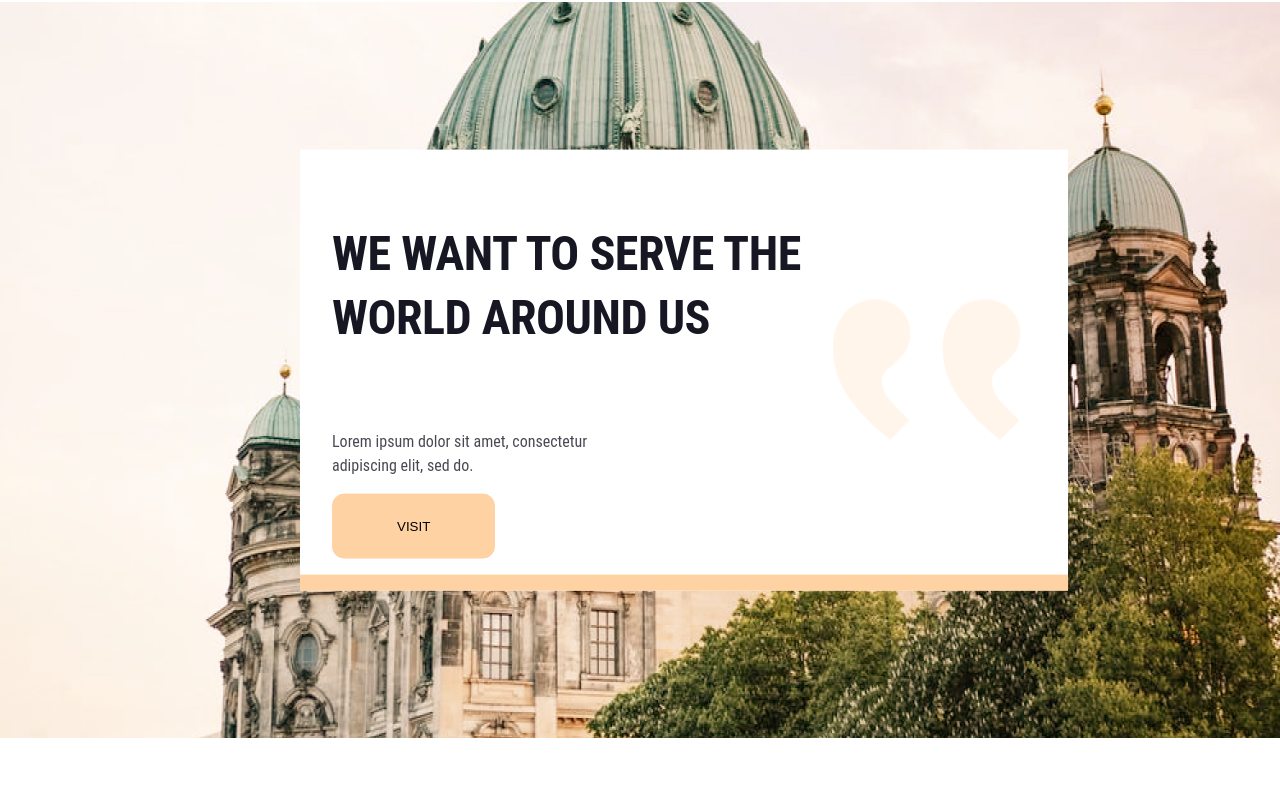
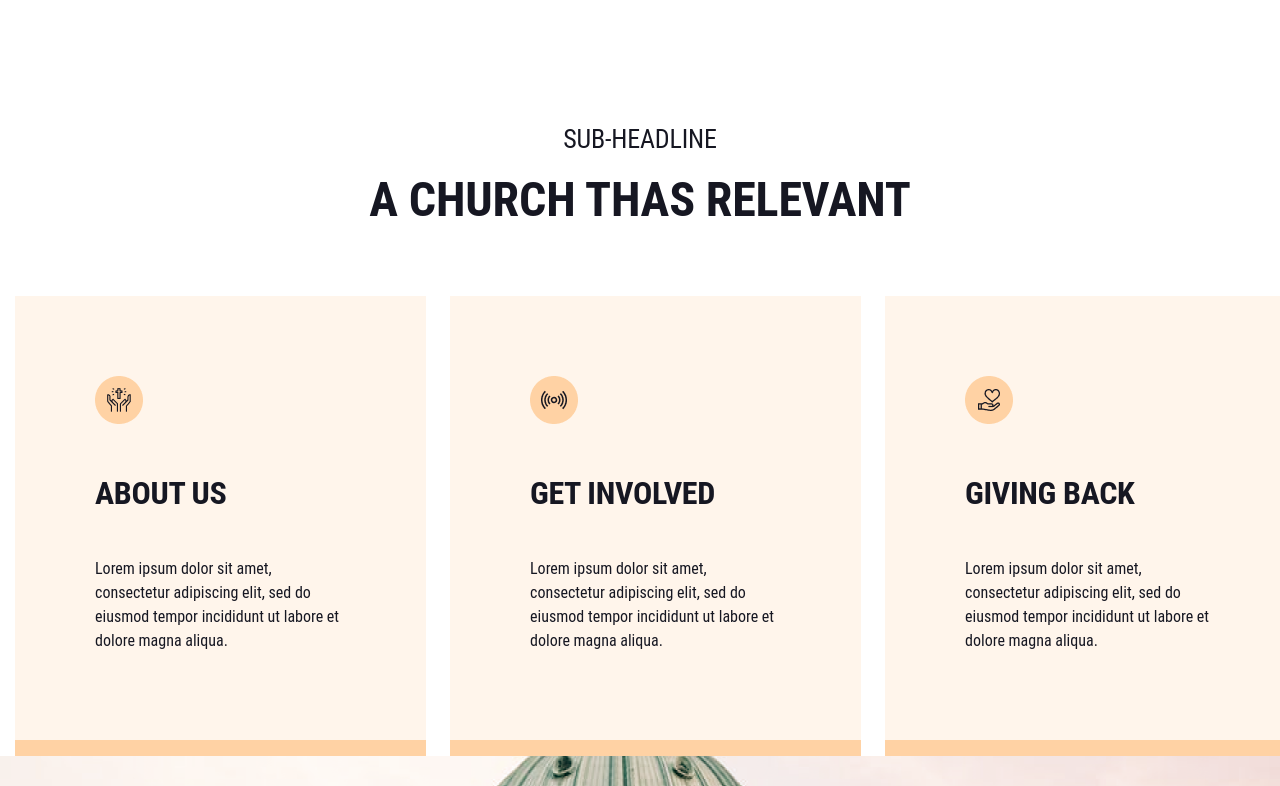
Before and after one commit to dakovlen/bbc.org.ua, a Next.js app: page / in a window 1280 px wide. Shown: the part 714-1500 px from the top of the page. Built offline with nearby package versions, Linux system fonts and the light colour scheme.

Commit message:
Layout: refactor block (what we do) html and scss

```diff
--- a/src/pages/index.js
+++ b/src/pages/index.js
@@ -37,7 +37,7 @@ export default function Home() {
       </header>
 
       <div className="home-header">
-          <div className="header wrapper ">
+          <div className="header wrapper">
             <span>Welcome to our CHURCH</span>
             <h1>Become a part of our community</h1>
             <button className="button">Learn more</button>
@@ -52,8 +52,10 @@ export default function Home() {
               height="633"
             />
           </div>
+        </div>
 
-        </div>{/* <main>
+        {/* What we do*/}
+
         <section className="heading wrapper">
         <div className="text1">
           <span className="subtext">sub-headline</span>
@@ -64,8 +66,8 @@ export default function Home() {
             <Image
               src="/Image/Icon1.png"
               alt="Іконка 1"
-              width="2"
-              height="2"
+              width="48"
+              height="48"
             />
             <h4>About us</h4>
             <p>Lorem ipsum dolor sit amet, consectetur adipiscing elit, sed do eiusmod tempor incididunt ut labore et dolore magna aliqua.</p>
@@ -74,8 +76,8 @@ export default function Home() {
             <Image
               src="/Image/Icon2.png"
               alt="Іконка 2"
-              width="2"
-              height="2" />
+              width="48"
+              height="48" />
             <h4>Get involved</h4>
             <p>Lorem ipsum dolor sit amet, consectetur adipiscing elit, sed do eiusmod tempor incididunt ut labore et dolore magna aliqua.</p>
           </div>
@@ -83,13 +85,14 @@ export default function Home() {
               <Image
                 src="/Image/Icon3.png"
                 alt="Іконка 3"
-                width="2"
-                height="2" />
+                width="48"
+                height="48" />
             <h4>Giving back</h4>
             <p>Lorem ipsum dolor sit amet, consectetur adipiscing elit, sed do eiusmod tempor incididunt ut labore et dolore magna aliqua.</p>
           </div>
         </div>
-      </section>
+      </section>{/* <main>
+
       <section className="heading1 wrapper">
         <div className="text2">
           <span className="subtext1">sub-headline</span>
--- a/src/styles/globals.scss
+++ b/src/styles/globals.scss
@@ -254,99 +254,83 @@ header {
       background: #F2C79B;
     }
   }
-}
 
-
-
-.home-header img {
+  img {
     padding-top: 0px;
     max-width: 1540px;
     width: 100%;
   }
-
-.heading .text1 {
-  padding-top: 10px;
-  display: flex;
-  justify-content: center;
 }
 
-.heading .subtext {
-  position: absolute;
-  left: 760px;
-  top: 871px;
+// What we do
 
+.heading {
+  margin-top: 128px
+}
+
+.text1 {
+  text-align: center;
   font-family: 'Roboto Condensed';
   font-style: normal;
+  text-transform: uppercase;
+  letter-spacing: -0.01em;
+
+  .subtext {
     font-weight: 400;
-  font-size: 16px;
+    font-size: 26px;
     line-height: 19px;
-  /* identical to box height */
-
-  text-align: center;
-  text-transform: uppercase;
-
-  /* Black */
-
     color: #161722;
   }
 
-.heading h2 {
-
-  position: absolute;
-  left: 468px;
-  top: 906px;
+  h2 {
     margin-top: 16px;
-  margin-bottom: 64px;
-
-  font-family: 'Roboto Condensed';
-  font-style: normal;
     font-weight: 700;
     font-size: 48px;
     line-height: 64px;
-  /* identical to box height, or 133% */
-
-  text-align: center;
-  letter-spacing: -0.01em;
-  text-transform: uppercase;
-
-  /* Black */
-
     color: #161722;
   }
+}
+
+
 
 .block-container {
   display: flex;
   gap: 24px;
   margin-right: 110px;
-  margin-top: 291px;
+  margin-top: 64px;
+  width: 100%;
 
-}
-
-.block-container:after {
+  &::after {
     content: "";
     display: table;
     clear: both;
   }
 
-.block-container div p {
+  p {
+    font-size: 16px;
+    line-height: 1.5;
+    font-family: 'Roboto Condensed';
+    font-style: normal;
+    font-weight: 400;
+    font-size: 16px;
+    line-height: 24px;
+    color: #161722;
     width: 251px;
     height: 96px;
+    padding-right: 80px;
   }
 
-.block-container div h4 {
+  h4 {
     font-family: 'Roboto Condensed';
     font-style: normal;
     font-weight: 700;
     font-size: 32px;
     line-height: 44px;
-  /* identical to box height, or 138% */
-
     letter-spacing: -0.01em;
     text-transform: uppercase;
+    color: #161722;
+  }
 
-  /* Black */
-
-  color: #161722;
 }
 
 .block1 {
@@ -357,23 +341,18 @@ header {
   padding-top: 80px;
   height: 380px;
   position: relative;
-}
 
-.block1::after {
+  &::after {
     content: '';
     position: absolute;
     bottom: 0;
-  /* встановлюємо відстань лінії від нижнього краю блоку */
     left: 0;
-  /* встановлюємо початкову позицію лінії відносно блоку */
     width: 100%;
-  /* встановлюємо ширину лінії */
     height: 16px;
-  /* встановлюємо висоту лінії */
     background-color: #FFD2A4;
-  /* встановлюємо колір лінії */
     transform: matrix(1, 0, 0, -1, 0, 0);
-  /* трансформуємо лінію за допомогою матриці */
+  }
+
 }
 
 .block2 {
@@ -384,23 +363,18 @@ header {
   padding-top: 80px;
   height: 380px;
   position: relative;
-}
 
-.block2::after {
+  &::after {
     content: '';
     position: absolute;
     bottom: 0;
-  /* встановлюємо відстань лінії від нижнього краю блоку */
     left: 0;
-  /* встановлюємо початкову позицію лінії відносно блоку */
     width: 100%;
-  /* встановлюємо ширину лінії */
     height: 16px;
-  /* встановлюємо висоту лінії */
     background-color: #FFD2A4;
-  /* встановлюємо колір лінії */
     transform: matrix(1, 0, 0, -1, 0, 0);
-  /* трансформуємо лінію за допомогою матриці */
+
+  }
 }
 
 .block3 {
@@ -410,53 +384,20 @@ header {
   padding-left: 80px;
   padding-top: 80px;
   position: relative;
-}
 
-.block3::after {
+  &::after {
     content: '';
     position: absolute;
     bottom: 0;
-  /* встановлюємо відстань лінії від нижнього краю блоку */
     left: 0;
-  /* встановлюємо початкову позицію лінії відносно блоку */
     width: 100%;
-  /* встановлюємо ширину лінії */
     height: 16px;
-  /* встановлюємо висоту лінії */
     background-color: #FFD2A4;
-  /* встановлюємо колір лінії */
     transform: matrix(1, 0, 0, -1, 0, 0);
-  /* трансформуємо лінію за допомогою матриці */
+
+  }
 }
 
-.block img {
-  max-width: 100%;
-  height: auto;
-}
-
-.block h4 {
-  margin-top: 24px;
-  font-size: 24px;
-}
-
-.block1 p {
-  margin-top: 12px;
-  font-size: 16px;
-  line-height: 1.5;
-  font-family: 'Roboto Condensed';
-  font-style: normal;
-  font-weight: 400;
-  font-size: 16px;
-  line-height: 24px;
-  /* or 150% */
-
-
-  /* Black */
-
-  color: #161722;
-  width: 251px;
-  height: 96px;
-}
 
 
 /*welcome*/
```
Lines whose indentation alone changed are shown as unchanged.
